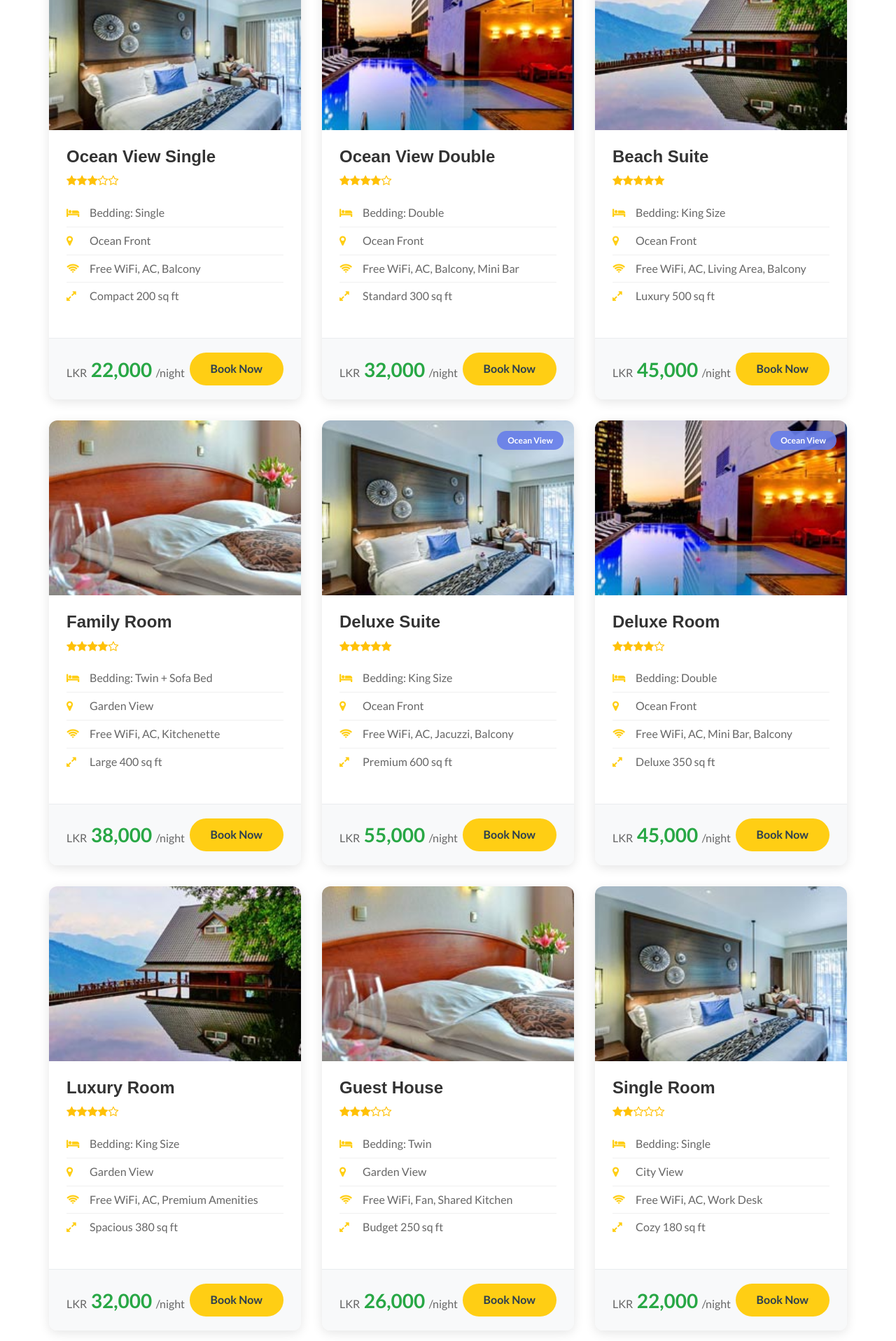
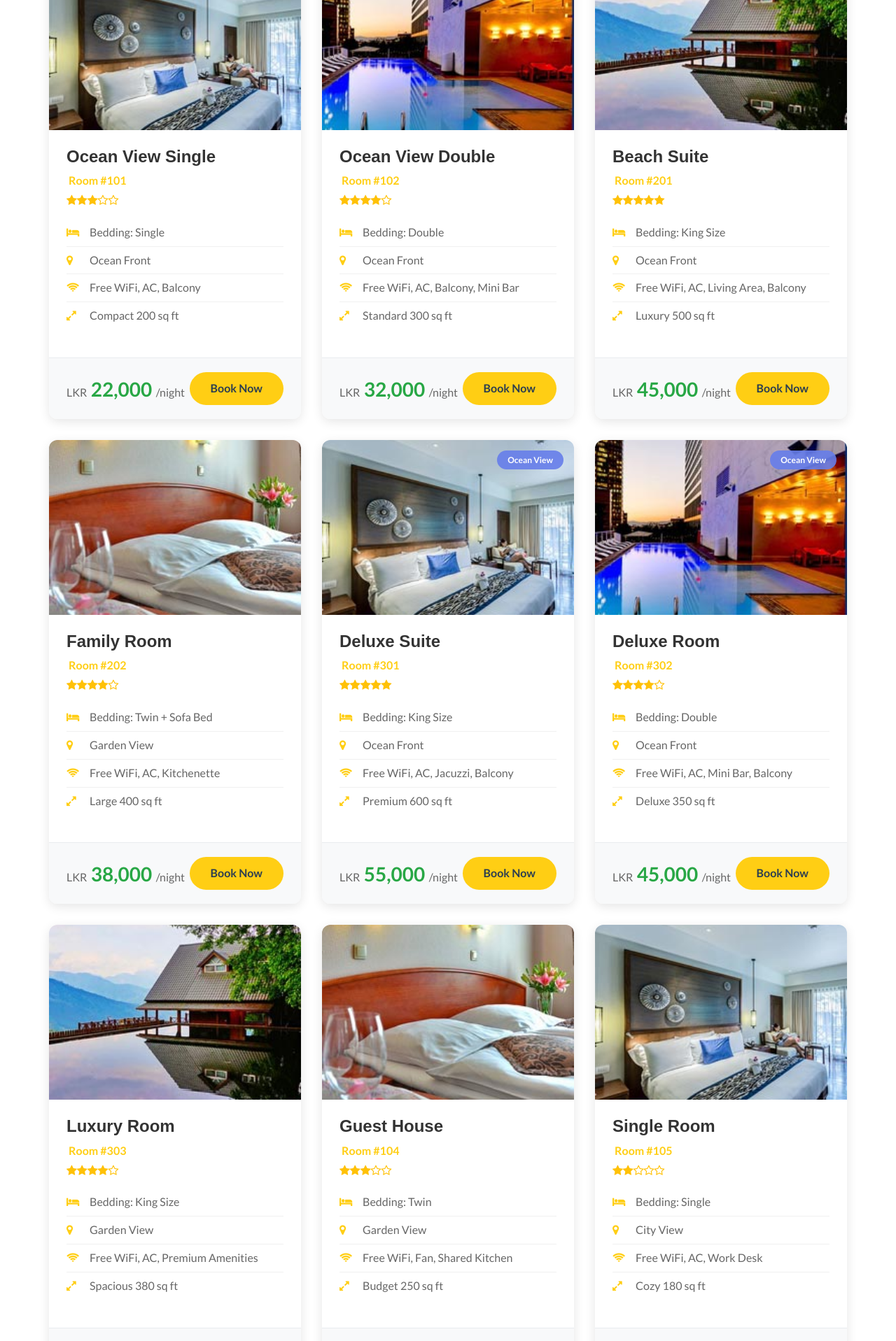
Before and after one commit to dinethkandegedara/Hotel-Management-System, a PHP site: page /rooms.php in a window 1280 px wide. Shown: the part 715-2632 px from the top of the page at 70% size. Run offline with PHP 8.4, Linux system fonts and the light colour scheme; data comes from the database, SQL or seed files in the repository; some web fonts are replaced.

Commit message:
Display room number in room details for improved user information

```diff
--- a/rooms.php
+++ b/rooms.php
@@ -556,6 +556,12 @@ $room_ratings = array(
 
                     <div class="room-details">
                         <h3 class="room-title"><?php echo $room_name; ?></h3>
+                        <?php
+                        $room_num = isset($row['room_number']) ? $row['room_number'] : '';
+                        if($room_num) {
+                            echo '<p style="color:#ffce14; font-weight:600; margin:5px 0;"><i class="fa fa-door-open"></i> Room #' . $room_num . '</p>';
+                        }
+                        ?>
 
                         <div class="room-rating">
                             <?php
```
